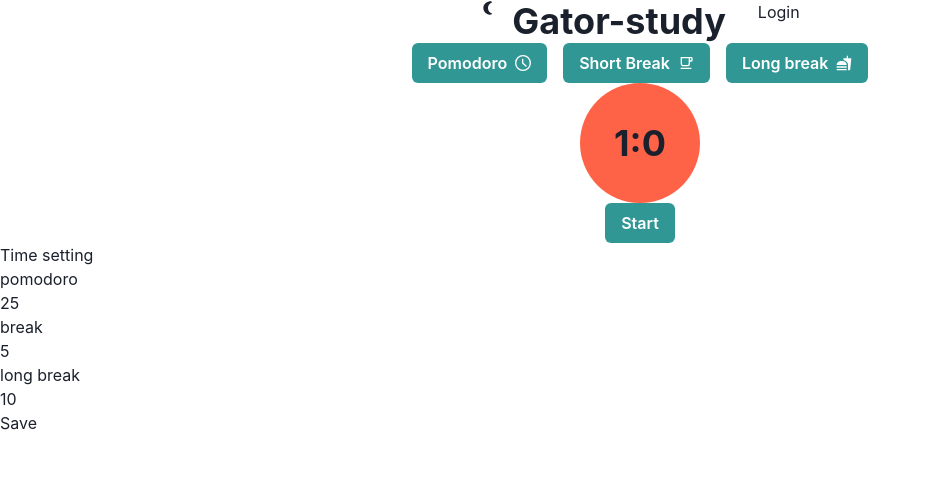
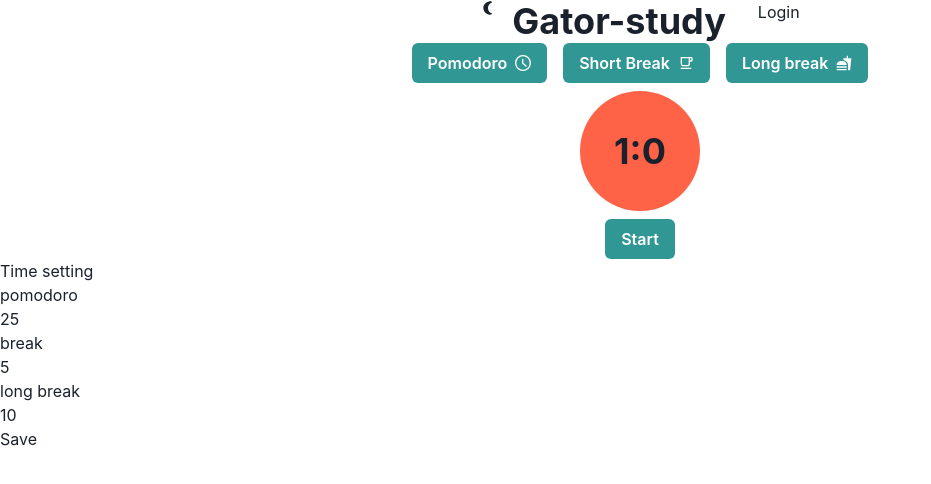
Before and after one commit to abhiti01/gator-study, a Next.js app in the folder gator-study-frontend/: page / in a window 1280 px wide. Shown: the top 484 px of the page, without its empty margins (0-931 px from the left). Built offline with nearby package versions, Linux system fonts and the light colour scheme.

Commit message:
Update Timer.js

```diff
--- a/gator-study-frontend/components/Timer.js
+++ b/gator-study-frontend/components/Timer.js
@@ -21,7 +21,7 @@ export const Timer = ({stage,switchState,getTime,seconds, ticking, startTimer, i
         Long break
     </Button>
     </Stack>
-      <Box>
+      <Box margin={2}>
           <Circle bg='tomato' size = '120px'><Heading >{getTime()}:{seconds}</Heading></Circle>
 
       </Box>
```
